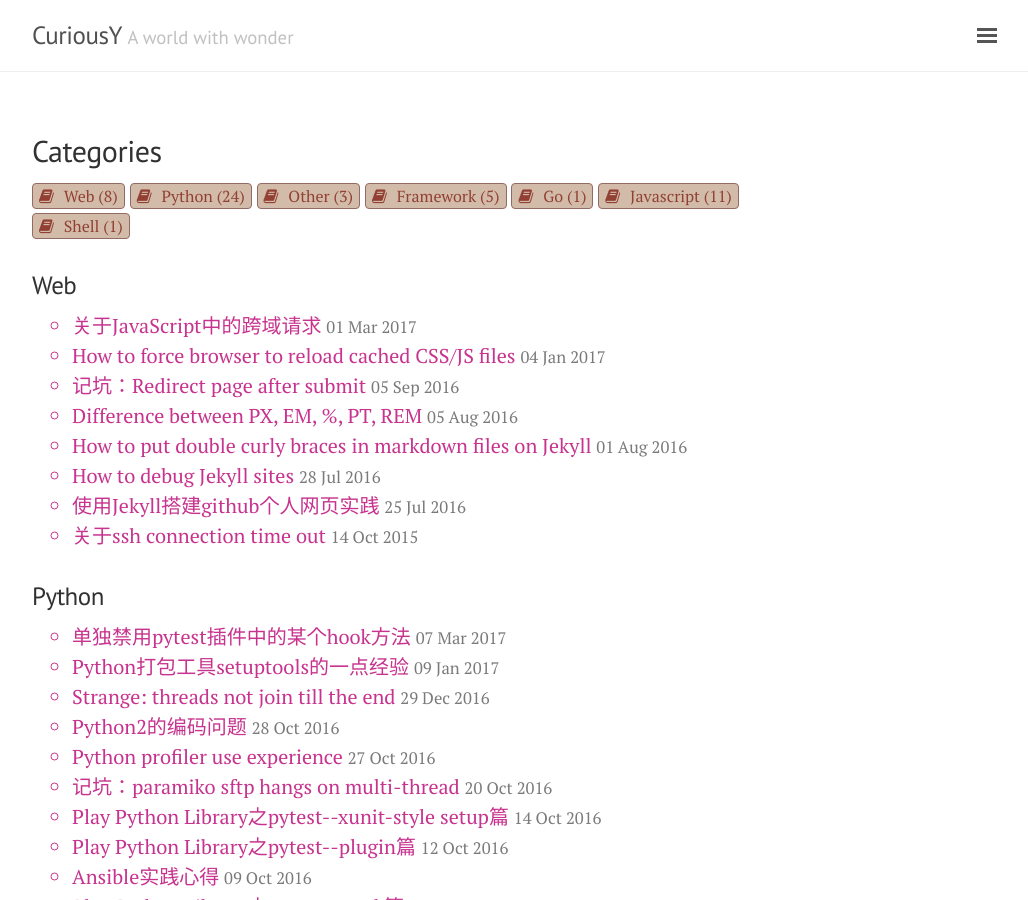
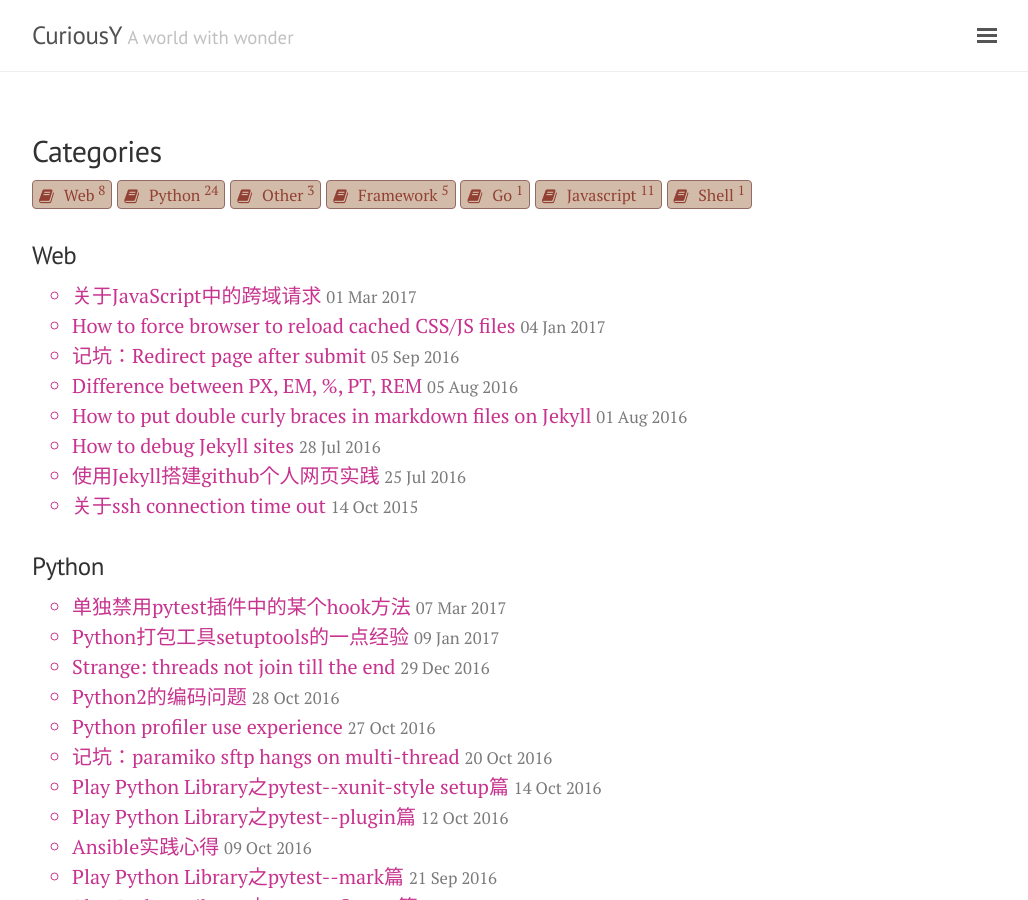
Before and after one commit to cuyu/cuyu.github.io, a Jekyll site: the page built from categories.html, in a window 1280 px wide and 900 px high. Shown: the whole window, without its empty margins (248-1276 px from the left). Built offline with Jekyll 4.4.1, drawn with Linux system fonts in a browser that asks for light colours; nearby versions of some CDN libraries; comment, search, counter and statistics services are not loaded.

Commit message:
Also refine each post page to display the number of each tag/category.

```diff
--- a/_layouts/post.html
+++ b/_layouts/post.html
@@ -9,11 +9,11 @@
         <span class="post-date">{{ page.date | date: "%B %d, %Y" }}</span>
         <span class="sep">|</span>
         {% if page.category %}
-            <a href="/categories/#{{ page.category | slugify }}" class="post-category"> {{ page.category }} </a>
+            <a href="/categories/#{{ page.category | slugify }}" class="post-category"> {{ page.category }} <sup>{{ site.categories[page.category].size }}</sup></a>
         {% endif %}
         <span class="sep">|</span>
         {% for tag in page.tags %}
-            <a href="/tags/#{{ tag | slugify }}" class="post-tag"> {{ tag }} </a>
+            <a href="/tags/#{{ tag | slugify }}" class="post-tag"> {{ tag }} <sup>{{ site.tags[tag].size }}</sup></a>
         {% endfor %}
     </div>
     <div class="post-content">{{ content }}</div>
--- a/categories.html
+++ b/categories.html
@@ -6,7 +6,7 @@
 
 <h2>Categories</h2>
 {% for category in site.categories %}
-	<a href="/categories/#{{ category[0] }}" class="post-category"> {{ category[0] }} ({{ category[1].size }})</a>
+	<a href="/categories/#{{ category[0] }}" class="post-category"> {{ category[0] }} <sup>{{ category[1].size }}</sup></a>
 {% endfor %}
 
 {% for category in site.categories %}
```
